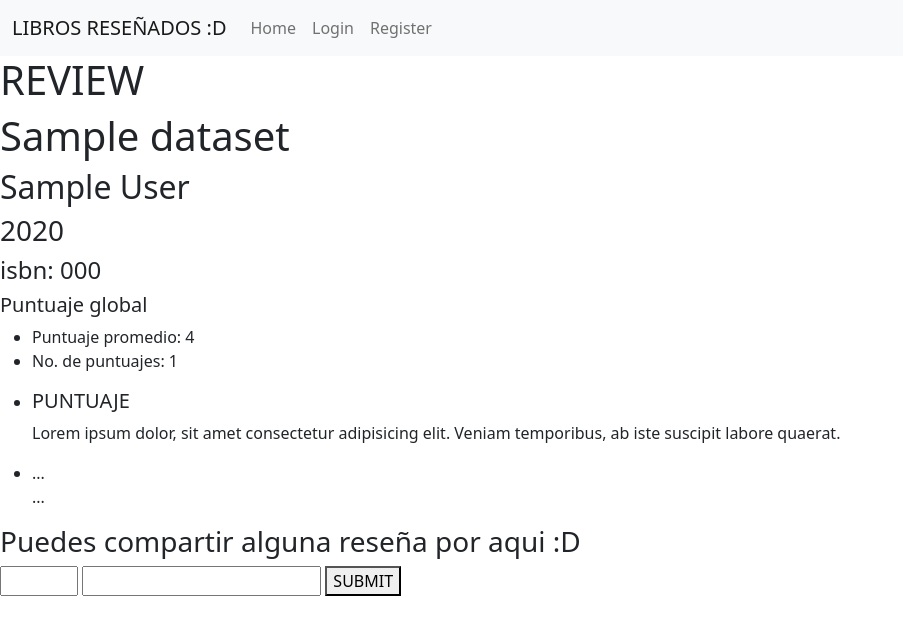
After one commit to ai-zac/cs50w-project1, a Flask app: template templates/libro.html in a window 1280 px wide. The commit adds this page. Shown: the top 635 px of the page, without its empty margins (0-903 px from the left). Run offline with Flask 2, Linux system fonts and the light colour scheme; the template is opened without the code that fills it: most values are stand-ins (such as "Sample title", 1, 10 or a date in 2020); some libraries are stand-ins or nearby versions.

Commit message:
Search, libro_review, post_reseñas and api route, has been implemented

```diff
--- a/application.py
+++ b/application.py
@@ -1,11 +1,9 @@
-from argparse import ArgumentTypeError
 import os
 import secrets
-from textwrap import wrap
 import requests
 
-from flask import Flask, session, render_template, flash, request, redirect, url_for
-from sqlalchemy import create_engine
+from flask import Flask, jsonify, session, render_template, flash, request, redirect, url_for
+from sqlalchemy import create_engine, null
 from sqlalchemy.orm import scoped_session, sessionmaker
 from werkzeug.security import check_password_hash, generate_password_hash
 from login_required import login_required
@@ -25,6 +23,34 @@ app.secret_key = secrets.token_hex()
 engine = create_engine(os.getenv("DATABASE_URL"))
 db = scoped_session(sessionmaker(bind=engine))
 
+
+
+@app.route("/")
+def index():
+    return render_template("home.html", session=session)
+
+
+@app.route("/register", methods=["POST", "GET"])
+def register():
+    if request.method == "POST":
+        username = request.form.get("username")
+        password = request.form.get("password")
+        confirmation = request.form.get("confirmation")
+
+        if password != confirmation:
+            flash("The password isnt check")
+            return render_template("register.html")
+
+        hash = generate_password_hash(password)
+
+        db.execute("INSERT INTO usuarios(nombre, contrasena) VALUES(:nombre, :contrasena)",
+                   {"nombre": username, "contrasena": hash})
+        db.commit()
+
+        flash("The register was sucesfully")
+        return redirect("/login")
+    else:
+        return render_template("register.html")
 
 
 @app.route("/login", methods=["POST", "GET"])
@@ -56,32 +82,101 @@ def logout():
     return redirect("/")
 
 
-@app.route("/register", methods=["POST", "GET"])
-def register():
+@app.route("/search", methods=["POST", "GET"])
+@login_required
+def search():
     if request.method == "POST":
-        username = request.form.get("username")
-        password = request.form.get("password")
-        confirmation = request.form.get("confirmation")
+        rqsearch = request.form.get("search")
 
-        if password != confirmation:
-            flash("The password isnt check")
-            return render_template("register.html")
+        data = db.execute(f"""
+                    SELECT  titulo ,
+                            isbn   FROM libros
+                    WHERE   isbn   LIKE '%{rqsearch}%' OR
+                            titulo LIKE '%{rqsearch}%' OR
+                            autor  LIKE '%{rqsearch}%' """).fetchall()
 
-        hash = generate_password_hash(password)
+        if data == []:
+            flash("No se encontraron resultados, especifica bien las mayusculas o minusculas")
+            return redirect("/")
+        else:
 
-        db.execute("INSERT INTO usuarios(nombre, contrasena) VALUES(:nombre, :contrasena)",
-                   {"nombre": username, "contrasena": hash})
-        db.commit()
-
-        flash("The register was sucesfully")
-        return redirect("/login")
-    else:
-        return render_template("register.html")
+            flash("Busqueda correcta")
+            return render_template("search.html", dataset=data)
 
 
-@app.route("/")
-def index():
-    return render_template("home.html", session=session)
+@app.route("/libro_review", methods=["POST", "GET"])
+@login_required
+def libro_review():
+    # Esto se podria mejorar
+    key_ratings_api = ["averageRating", "ratingsCount"]
+    list_columns_libros = ["id", "isbn", "title", "author", "year"]
+# * = id, isbn, title, author, year
+    book_data = {}
+
+    if request.method == "POST":
+        isbn = request.form.get("isbn")
+        book_db = db.execute(f""" SELECT * FROM libros WHERE isbn = '{isbn}' """).fetchone()
+        ratings_book = requests.get("https://www.googleapis.com/books/v1/volumes?q=isbn:"+isbn).json()
+
+        for i in range(0, len(list_columns_libros), 1):
+            book_data[list_columns_libros[i]] = book_db[i]
+
+        # Algunos libros en la API no tienen reseñas
+        for key in key_ratings_api:
+            try:
+                book_data[key] = ratings_book["items"][0]["volumeInfo"][key]
+            except KeyError:
+                book_data[key] = "Sin registro"
+
+        return render_template("libro.html", dataset=book_data)
+
+
+@app.route("/reseñas_post", methods=["POST", "GET"])
+@login_required
+def reseñas_post():
+    if request.method == "POST":
+        puntuaje = request.form.get("puntuaje")
+        reseña = request.form.get("reseña")
+        id_book = request.form.get("id")
+
+        comprobante = db.execute(f"SELECT * FROM reseñas WHERE usuarios_id = '{ session['user_id'] }' AND libros_id = '{id_book}' ").fetchone()
+        if comprobante is None:
+            db.execute(f"INSERT INTO reseñas(puntuaje, reseña, usuarios_id, libros_id) VALUES('{puntuaje}', '{reseña}', '{session['user_id']}', '{id_book}')")
+            db.commit()
+        else:
+            flash("No puedes ingresar más de una reseña o puntuaje al mismo libro")
+        return redirect("/")
+
+
+@app.route("/api/<isbn>")
+@login_required
+def api(isbn):
+    key_ratings_api = ["averageRating", "ratingsCount"]
+    list_columns_libros = ["id", "isbn", "title", "author", "year"]
+    book_data = {}
+
+    book_db = db.execute(f""" SELECT * FROM libros WHERE isbn = '{isbn}' """).fetchone()
+    ratings_book = requests.get("https://www.googleapis.com/books/v1/volumes?q=isbn:"+isbn).json()
+
+    for i in range(0, len(list_columns_libros), 1):
+        book_data[list_columns_libros[i]] = book_db[i]
+
+    # Algunos libros en la API no tienen reseñas
+    for key in key_ratings_api:
+        try:
+            book_data[key] = ratings_book["items"][0]["volumeInfo"][key]
+        except KeyError:
+            book_data[key] = "Sin registro"
+
+    return jsonify( title=book_data["title"],
+                    author=book_data["author"],
+                    year=book_data["year"],
+                    isbn=book_data["isbn"],
+                    review_count=book_data["ratingsCount"],
+                    average_score=book_data["averageRating"]
+                    )
+
+
 #     isbn='1632168146'
 #     response = requests.get("https://www.googleapis.com/books/v1/volumes?q=isbn:"+isbn).json()
 #     print(response)
--- a/templates/index.html
+++ b/templates/index.html
@@ -20,15 +20,6 @@
 
                 <div class="collapse navbar-collapse" id="navbarColor03">
                     <ul class="navbar-nav me-auto">
-                        <li class="nav-item dropdown">
-                            <a class="nav-link dropdown-toggle" data-bs-toggle="dropdown" href="#" role="button" aria-haspopup="true" aria-expanded="false">MENU</a>
-                            <div class="dropdown-menu">
-                                <a class="dropdown-item" href="#">SECCION01</a>
-                                <a class="dropdown-item" href="#">SECCION02</a>
-                                <a class="dropdown-item" href="#">SECCION03</a>
-                                <a class="dropdown-item" href="#">SECCION04</a>
-                            </div>
-                        </li>
 
                         <li class="nav-item">
                         <a class="nav-link " href="/">Home
@@ -37,6 +28,12 @@
                         </li>
 
                         {% if session["user_id"] %}
+                        <li class="nav-item">
+                            <form action="/search" class="d-flex" role="search" method="post">
+                                <input name="search" class="form-control me-2" type="search" placeholder="Search" aria-label="Search">
+                                <button class="btn btn-outline-success" type="submit">Search</button>
+                            </form>
+                        </li>
                         <li class="nav-item">
                             <a class="nav-link" href="/logout">Logout</a>
                         </li>
@@ -49,6 +46,7 @@
                         <li class="nav-item">
                             <a class="nav-link" href="/login">Login</a>
                         </li>
+
                         <li class="nav-item">
                             <a class="nav-link" href="/register">Register</a>
                         </li>
--- /dev/null
+++ b/templates/libro.html
@@ -0,0 +1,41 @@
+{% extends "index.html" %}
+
+{% block tittle %}
+    Review
+{% endblock %}
+
+{% block main %}
+<h1>REVIEW</h1>
+<h1>{{ dataset["title"] }}</h1>
+<h2>{{ dataset["author" ]}}</h2>
+<h3>{{ dataset["year"] }}</h3>
+<h4>isbn: {{ dataset["isbn"] }}</h4>
+<h5>Puntuaje global</h5>
+<ul>
+    <li>Puntuaje promedio: {{ dataset["averageRating"] }}</li>
+    <li>No. de puntuajes: {{ dataset["ratingsCount"] }}</li>
+</ul>
+
+<ul id="reseñas">
+    <li>
+        <h5>PUNTUAJE</h5>
+        <p id="reseña">
+            Lorem ipsum dolor, sit amet consectetur
+            adipisicing elit. Veniam temporibus,
+            ab iste suscipit labore quaerat.
+        </p>
+    </li>
+    <li>
+        ...
+    </li>
+    ...
+</ul>
+
+<h3>Puedes compartir alguna reseña por aqui :D</h3>
+<form action="/reseñas_post" method="post">
+    <input type="number" min="1" max="5" name="puntuaje" required>
+    <input type="text" name="reseña" required>
+    <input type="hidden" name="id" value="{{ dataset['id'] }}">
+    <button type="submit">SUBMIT</button>
+</form>
+{% endblock %}
--- a/templates/login.html
+++ b/templates/login.html
@@ -1,7 +1,7 @@
 {% extends "index.html" %}
 
 {% block tittle %}
-    Home
+    Login
 {% endblock %}
 
 {% block main %}
--- a/templates/register.html
+++ b/templates/register.html
@@ -1,7 +1,7 @@
 {% extends "index.html" %}
 
 {% block tittle %}
-    Home
+    Register
 {% endblock %}
 
 {% block main %}
```
Also changed, not shown: templates/home.html (+7 -1 lines), templates/search.html (added, +20 -0 lines).
